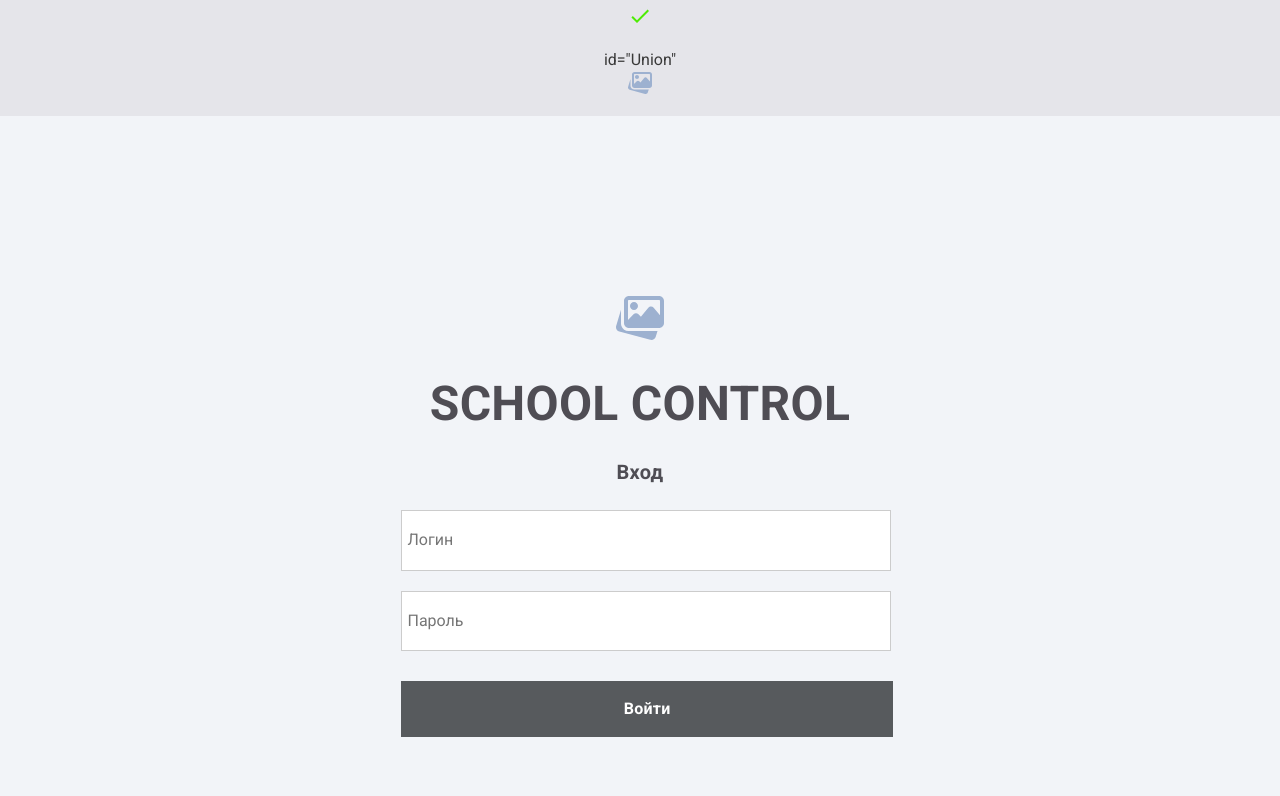
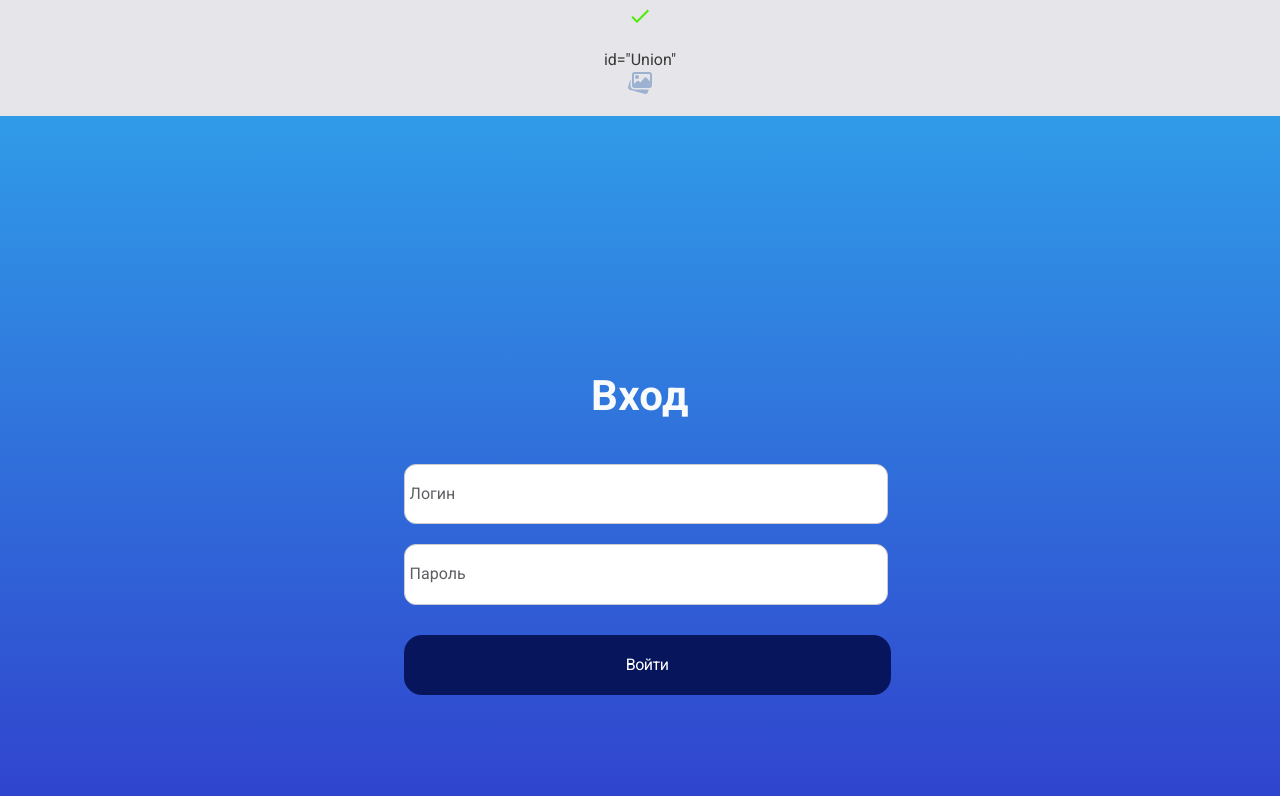
Before and after one commit to allozhkin/SchoolControl, a React (Vite) app: page /testPage in a window 1280 px wide. Shown: the part 764-1560 px from the top of the page. Built offline with nearby package versions, Linux system fonts and the light colour scheme.

Commit message:
changed login page

```diff
--- a/src/components/loginForm/LoginForm.tsx
+++ b/src/components/loginForm/LoginForm.tsx
@@ -1,6 +1,6 @@
 import { useForm } from 'react-hook-form';
 import styles from './login-form.module.scss';
-import Icon from '../ui-kit/Icon/Icon';
+// import Icon from '../ui-kit/Icon/Icon';
 
 interface AuthForm {
   'email': string,
@@ -16,35 +16,42 @@ const LoginForm = () => {
     console.log(data);
   }
 
-  const emailError = formState.errors.email?.message;
-  const passError = formState.errors.password?.message;
+  // const emailError = formState.errors.email?.message;
+  // const passError = formState.errors.password?.message;
+  const errorMsg = (formState.errors.email?.message || formState.errors.password?.message)
+
   return (
       <>
         <div className={styles.login__wrapper}>
-          <Icon id="Union" width={48} height={48} />
+          {/* <Icon id="Union" width={48} height={48} /> */}
           <div className={styles.login_container}>
-            <h1 className={styles.login__title}>SCHOOL CONTROL</h1>
-            <p className={styles.login__text}>Вход</p>
+            {/* <h1 className={styles.login__title}>SCHOOL CONTROL</h1> */}
+            <h2 className={styles.login__title}>Вход</h2>
             <form onSubmit={handleSubmit(onSubmit)}>
               <input className={styles.login__input} type="email" placeholder="Логин" {...register (
                 'email', {
-                  required: 'Введите логин',
+                  // required: 'Введите логин',
+                  required: 'Заполните все поля',
                   pattern: {
                     value: /^[a-zA-Z0-9._%+-]+@[a-zA-Z0-9.-]+\.[a-zA-Z]{2,4}$/,
-                    message: 'Invalid email address',
+                    // message: 'Invalid email address',
+                    message: 'Заполните все поля',
                   },
                 }
               )}/>
-              {emailError && <p style={{color: 'tomato'}}>{emailError}</p>}
+              {/* {emailError && <p style={{color: 'tomato'}}>{emailError}</p>} */}
               <input className={styles.login__input} type="password" placeholder="Пароль"{...register('password', {
-                  required: 'Введите пароль',
+                  // required: 'Введите пароль',
+                  required: 'Заполните все поля',
                   minLength: {
                       value: 6,
-                      message: 'Пароль должен содержать минимум 6 символов'
+                      // message: 'Пароль должен содержать минимум 6 символов'
+                      message: 'Заполните все поля'
                   }
                 })} />
-                {passError && <p style={{color: 'tomato'}}>{passError}</p>}
+                {/* {passError && <p style={{color: 'tomato'}}>{passError}</p>} */}
               <button className={styles.login__button}>Войти</button>
+              {errorMsg && <p className={styles.errorMsg}>{errorMsg}</p>}
             </form>
           </div>
         </div>
--- a/src/components/loginForm/login-form.module.scss
+++ b/src/components/loginForm/login-form.module.scss
@@ -1,5 +1,10 @@
-.login__wrapper {
-  background-color: #F2F4F8;
+@use '../../styles/mixins.scss' as *;
+@use '../../styles/color-palette.scss' as *;
+
+.login {
+
+  &__wrapper {
+    background: linear-gradient(180deg, #309BE8, #3035C9);
     display: flex;
     flex-direction: column;
     justify-content: center;
@@ -8,27 +13,20 @@
     height: 100vh;
   }
 
-.login__container {
+  &__container {
     width: 450px;
     background: green;
   }
 
-.login__img {
-  width: 40px;
+  &__title{
+    width: 100%;
+    color: $primary-white-2;
+    display: flex;
+    justify-content: center;
+    @include typography-h2;
   }
 
-.login__title{
-  width: 100%;
-  color: #4F4D54;
-  display: flex;
-  justify-content: center;
-  font-weight: 600;
-  font-size: 48px;
-  line-height: 56px;
-  letter-spacing: 0.3px;
-}
-
-.login__text {
+  &__text {
     display: flex;
     justify-content: center;
     color: #4F4D54;
@@ -38,26 +36,41 @@
     letter-spacing: 0.3px;
   }
 
-.login__input {
+  &__input {
     width: 100%;
     padding: 20px 5px;
     margin: 10px 0;
     border: 1px solid #ccc;
     font-size: 16px;
     outline: 0;
+    border-radius: 12px;
   }
 
-.login__button {
+  &__button {
     width: 103%;
     padding: 20px;
     margin-top: 20px;
-  font-weight: 600;
-  font-size: 20px;
-  line-height: 16px;
-  letter-spacing: 0.3px;
-  background-color: #575A5D;
+    font-weight: 400;
+    font-size: 14px;
+    line-height: 20px;
+    letter-spacing: -0.5px;
+    background-color: $accent-blue-4;
     color: #fff;
     border: none;
+    border-radius: 18px;
     font-size: 16px;
     cursor: pointer;
   }
+
+}
+
+::placeholder {
+  color: $primary-gray-4;
+}
+
+.errorMsg {
+  font-weight: 400;
+  font-size: 16px;
+  line-height: 22.5px;
+  color: red;
+}
--- a/src/styles/color-palette.scss
+++ b/src/styles/color-palette.scss
@@ -1,11 +1,14 @@
 $system-red-3: #ff3b30;
 $system-red-2: #d70015;
 $system-red-1: #ff6961;
+$accent-red-1: #F24822;
 $accent-blue-1: #6c87ff;
 $accent-blue-2: #003fae;
 $accent-blue-3: #01276a;
+$accent-blue-4: #07165C;
 $bg-btn: #4726A1;
 $primary-white-1: #f4f4f4;
+$primary-white-2: #F9FAFB;
 $primary-gray-1: #e5e5ea;
 $primary-gray-2: #bcbcc1;
 $primary-gray-3: #a0a0a6;
```
Lines whose indentation alone changed are shown as unchanged.
